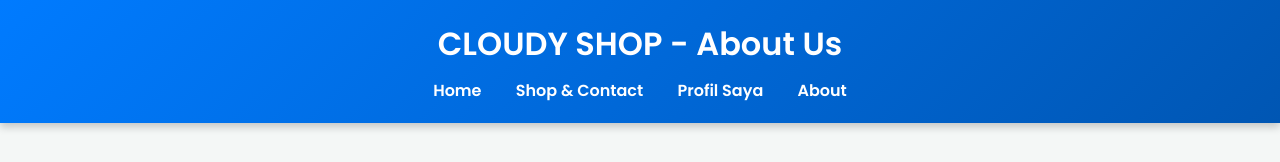
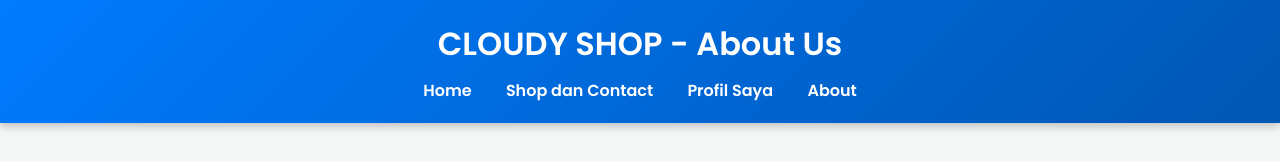
Before and after one commit to kurniautarii/cloudyshop, a plain HTML site: page cloud2/about.html in a window 1280 px wide. Shown: the top 162 px of the page. Drawn offline with Linux system fonts and the light colour scheme.

Commit message:
Update about.html

```diff
--- a/cloud2/about.html
+++ b/cloud2/about.html
@@ -12,7 +12,7 @@
     <h1>CLOUDY SHOP - About Us</h1>
     <nav>
         <a href="index.html">Home</a>
-        <a href="shop.html">Shop & Contact</a>
+        <a href="shop.html">Shop dan Contact</a>
         <a href="profil.html">Profil Saya</a>
         <a href="about.html">About</a>
     </nav>
```
